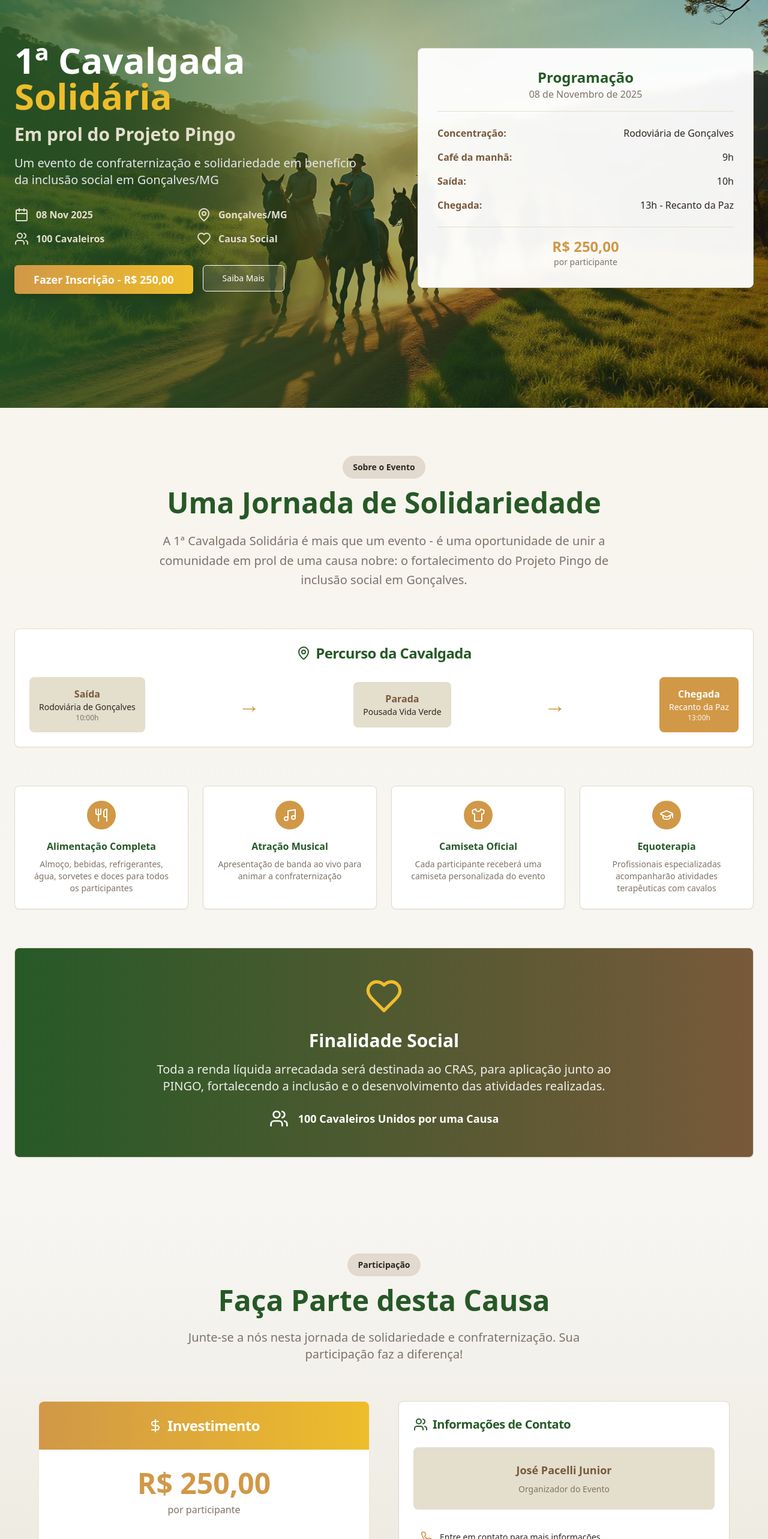
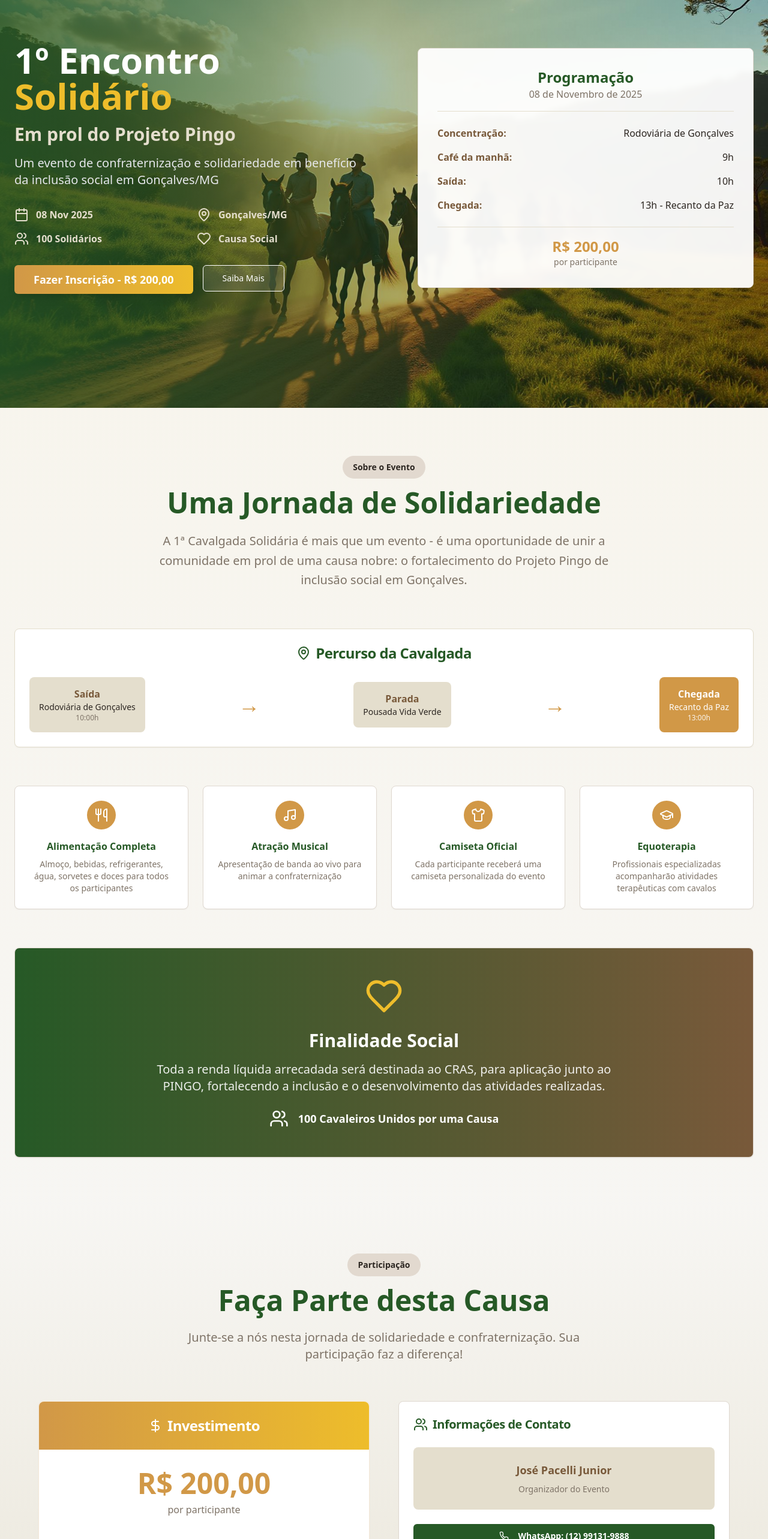
Before and after one commit to heberlopesbr/pingo-cavalgada-solidaria, a React (Vite) app: page / in a window 1280 px wide. Shown: the part 120-2686 px from the top of the page at 60% size. Built offline with nearby package versions, Linux system fonts and the light colour scheme.

Commit message:
Update event details and navigation

```diff
--- a/index.html
+++ b/index.html
@@ -3,12 +3,12 @@
   <head>
     <meta charset="UTF-8" />
     <meta name="viewport" content="width=device-width, initial-scale=1.0" />
-    <title>1ª Cavalgada Solidária em prol do Projeto Pingo - Gonçalves/MG</title>
-    <meta name="description" content="Participe da 1ª Cavalgada Solidária em prol do Projeto Pingo. Evento beneficente em Gonçalves/MG no dia 08 de novembro de 2025. Inscrições R$ 250,00." />
+    <title>1º Encontro Solidário em prol do Projeto Pingo - Gonçalves/MG</title>
+    <meta name="description" content="Participe do 1º Encontro Solidário em prol do Projeto Pingo. Evento beneficente em Gonçalves/MG no dia 08 de novembro de 2025. Inscrições R$ 200,00." />
     <meta name="author" content="José Pacelli Junior" />
-    <meta name="keywords" content="cavalgada, Gonçalves, Projeto Pingo, evento beneficente, inclusão social, Minas Gerais" />
+    <meta name="keywords" content="encontro solidário, Gonçalves, Projeto Pingo, evento beneficente, inclusão social, Minas Gerais" />
 
-    <meta property="og:title" content="1ª Cavalgada Solidária em prol do Projeto Pingo" />
+    <meta property="og:title" content="1º Encontro Solidário em prol do Projeto Pingo" />
     <meta property="og:description" content="Evento de confraternização e solidariedade em benefício da inclusão social em Gonçalves/MG. Participe!" />
     <meta property="og:type" content="website" />
     <meta property="og:image" content="https://lovable.dev/opengraph-image-p98pqg.png" />
--- a/src/components/ContactSection.tsx
+++ b/src/components/ContactSection.tsx
@@ -40,7 +40,7 @@ const ContactSection = () => {
             </CardHeader>
             <CardContent className="p-8">
               <div className="text-center mb-8">
-                <div className="text-5xl font-bold text-accent mb-2">R$ 250,00</div>
+                <div className="text-5xl font-bold text-accent mb-2">R$ 200,00</div>
                 <p className="text-muted-foreground">por participante</p>
               </div>
 
@@ -103,10 +103,14 @@ const ContactSection = () => {
                 </div>
 
                 <div className="space-y-4">
-                  <div className="flex items-center gap-3 p-3 hover:bg-nature-beige rounded-lg transition-colors">
-                    <Phone className="w-5 h-5 text-accent" />
-                    <span className="text-sm">Entre em contato para mais informações</span>
-                  </div>
+                  <Button
+                    variant="cta"
+                    className="w-full"
+                    onClick={() => window.open('https://wa.me/5512991319888', '_blank')}
+                  >
+                    <Phone className="w-5 h-5 mr-2" />
+                    WhatsApp: (12) 99131-9888
+                  </Button>
 
                   <div className="flex items-center gap-3 p-3 hover:bg-nature-beige rounded-lg transition-colors">
                     <Mail className="w-5 h-5 text-accent" />
--- a/src/components/Footer.tsx
+++ b/src/components/Footer.tsx
@@ -8,7 +8,7 @@ const Footer = () => {
           {/* Logo/Title */}
           <div className="space-y-2">
             <h3 className="text-2xl font-bold text-golden-yellow">
-              1ª Cavalgada Solidária
+              1º Encontro Solidário
             </h3>
             <p className="text-nature-beige">Em prol do Projeto Pingo</p>
           </div>
@@ -22,7 +22,7 @@ const Footer = () => {
             <div className="hidden md:block text-nature-beige">•</div>
             <div>08 de Novembro de 2025</div>
             <div className="hidden md:block text-nature-beige">•</div>
-            <div>R$ 250,00 por participante</div>
+            <div>R$ 200,00 por participante</div>
           </div>
 
           {/* Separator */}
--- a/src/components/HeroSection.tsx
+++ b/src/components/HeroSection.tsx
@@ -21,8 +21,8 @@ const HeroSection = () => {
           <div className="text-white space-y-8">
             <div className="space-y-4">
               <h1 className="text-5xl lg:text-6xl font-bold leading-tight">
-                1ª Cavalgada
-                <span className="block text-golden-yellow">Solidária</span>
+                1º Encontro
+                <span className="block text-golden-yellow">Solidário</span>
               </h1>
               <h2 className="text-2xl lg:text-3xl font-semibold text-nature-beige">
                 Em prol do Projeto Pingo
@@ -44,7 +44,7 @@ const HeroSection = () => {
               </div>
               <div className="flex items-center gap-3 text-nature-beige">
                 <Users className="w-6 h-6" />
-                <span className="font-semibold">100 Cavaleiros</span>
+                <span className="font-semibold">100 Solidários</span>
               </div>
               <div className="flex items-center gap-3 text-nature-beige">
                 <Heart className="w-6 h-6" />
@@ -54,10 +54,26 @@ const HeroSection = () => {
 
             {/* CTA Buttons */}
             <div className="flex flex-col sm:flex-row gap-4">
-              <Button variant="hero" size="lg" className="text-lg px-8 py-6">
-                Fazer Inscrição - R$ 250,00
+              <Button
+                variant="hero"
+                size="lg"
+                className="text-lg px-8 py-6"
+                onClick={() => {
+                  const contactSection = document.getElementById('contact');
+                  contactSection?.scrollIntoView({ behavior: 'smooth' });
+                }}
+              >
+                Fazer Inscrição - R$ 200,00
               </Button>
-              <Button variant="outline" size="lg" className="bg-white/10 border-white text-white hover:bg-white hover:text-forest-green">
+              <Button
+                variant="outline"
+                size="lg"
+                className="bg-white/10 border-white text-white hover:bg-white hover:text-forest-green"
+                onClick={() => {
+                  const aboutSection = document.getElementById('about');
+                  aboutSection?.scrollIntoView({ behavior: 'smooth' });
+                }}
+              >
                 Saiba Mais
               </Button>
             </div>
@@ -93,7 +109,7 @@ const HeroSection = () => {
 
                 <div className="pt-4 border-t border-nature-beige">
                   <div className="text-center">
-                    <p className="text-2xl font-bold text-accent">R$ 250,00</p>
+                    <p className="text-2xl font-bold text-accent">R$ 200,00</p>
                     <p className="text-sm text-muted-foreground">por participante</p>
                   </div>
                 </div>
--- a/src/components/RegistrationForm.tsx
+++ b/src/components/RegistrationForm.tsx
@@ -10,8 +10,16 @@ import {
   Mail,
   CreditCard,
   QrCode,
-  CheckCircle
+  CheckCircle,
+  MessageCircle
 } from "lucide-react";
+import {
+  Select,
+  SelectContent,
+  SelectItem,
+  SelectTrigger,
+  SelectValue,
+} from "@/components/ui/select";
 // Using the uploaded QR code image
 
 const RegistrationForm = () => {
@@ -19,7 +27,8 @@ const RegistrationForm = () => {
     name: "",
     email: "",
     phone: "",
-    city: ""
+    city: "",
+    shirtSize: ""
   });
 
   const handleInputChange = (e: React.ChangeEvent<HTMLInputElement>) => {
@@ -27,6 +36,13 @@ const RegistrationForm = () => {
     setFormData(prev => ({
       ...prev,
       [name]: value
+    }));
+  };
+
+  const handleSelectChange = (value: string) => {
+    setFormData(prev => ({
+      ...prev,
+      shirtSize: value
     }));
   };
 
@@ -118,9 +134,26 @@ const RegistrationForm = () => {
                     />
                   </div>
 
+                  <div className="space-y-2">
+                    <Label htmlFor="shirtSize">Tamanho da Camiseta *</Label>
+                    <Select value={formData.shirtSize} onValueChange={handleSelectChange} required>
+                      <SelectTrigger className="w-full">
+                        <SelectValue placeholder="Selecione o tamanho" />
+                      </SelectTrigger>
+                      <SelectContent>
+                        <SelectItem value="PP">PP</SelectItem>
+                        <SelectItem value="P">P</SelectItem>
+                        <SelectItem value="M">M</SelectItem>
+                        <SelectItem value="G">G</SelectItem>
+                        <SelectItem value="GG">GG</SelectItem>
+                        <SelectItem value="XG">XG</SelectItem>
+                      </SelectContent>
+                    </Select>
+                  </div>
+
                   <div className="pt-4">
                     <div className="text-center mb-4">
-                      <div className="text-3xl font-bold text-accent mb-2">R$ 250,00</div>
+                      <div className="text-3xl font-bold text-accent mb-2">R$ 200,00</div>
                       <p className="text-sm text-muted-foreground">Valor da participação</p>
                     </div>
 
@@ -161,7 +194,7 @@ const RegistrationForm = () => {
                         <li>Abra o app do seu banco</li>
                         <li>Escolha a opção PIX</li>
                         <li>Escaneie o código QR acima</li>
-                        <li>Confirme o pagamento de R$ 250,00</li>
+                        <li>Confirme o pagamento de R$ 200,00</li>
                         <li>Envie o comprovante via WhatsApp</li>
                       </ol>
                     </div>
@@ -170,7 +203,7 @@ const RegistrationForm = () => {
                       <h5 className="font-semibold text-earth-brown mb-2">Dados do PIX:</h5>
                       <div className="text-sm space-y-1">
                         <p><strong>Favorecido:</strong> Jose Pacelli Dias de Freitas Junior</p>
-                        <p><strong>Valor:</strong> R$ 250,00</p>
+                        <p><strong>Valor:</strong> R$ 200,00</p>
                         <p className="text-xs text-muted-foreground break-all">
                           <strong>Chave PIX:</strong> fcd90b3a-b45a-4b3b-8a80-02110e137024
                         </p>
@@ -187,6 +220,30 @@ const RegistrationForm = () => {
             </Card>
           </div>
 
+          {/* Donations and Sponsors Section */}
+          <Card className="mt-8 shadow-warm border-accent/30">
+            <CardHeader className="text-center bg-gradient-to-r from-golden-yellow to-accent text-white rounded-t-lg">
+              <CardTitle className="text-2xl flex items-center justify-center gap-2">
+                <MessageCircle className="w-6 h-6" />
+                Doações e Patrocínios
+              </CardTitle>
+            </CardHeader>
+            <CardContent className="p-8 text-center">
+              <p className="text-muted-foreground mb-6">
+                Empresas e pessoas interessadas em apoiar este evento solidário através de doações ou patrocínio,
+                entre em contato conosco pelo WhatsApp.
+              </p>
+              <Button
+                variant="cta"
+                className="w-full text-lg py-6"
+                onClick={() => window.open('https://wa.me/5512991319888', '_blank')}
+              >
+                <MessageCircle className="w-5 h-5 mr-2" />
+                Falar via WhatsApp
+              </Button>
+            </CardContent>
+          </Card>
+
           <div className="mt-8 text-center">
             <p className="text-sm text-muted-foreground">
               Após o pagamento, sua inscrição será confirmada em até 24 horas.
--- a/src/pages/Index.tsx
+++ b/src/pages/Index.tsx
@@ -8,8 +8,12 @@ const Index = () => {
   return (
     <div className="min-h-screen">
       <HeroSection />
-      <AboutEvent />
-      <ContactSection />
+      <div id="about">
+        <AboutEvent />
+      </div>
+      <div id="contact">
+        <ContactSection />
+      </div>
       <div id="registration">
         <RegistrationForm />
       </div>
```
